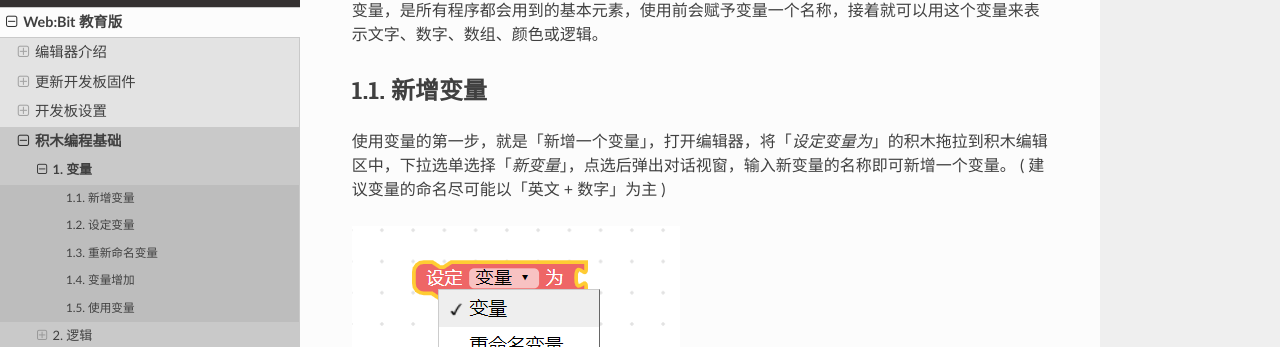
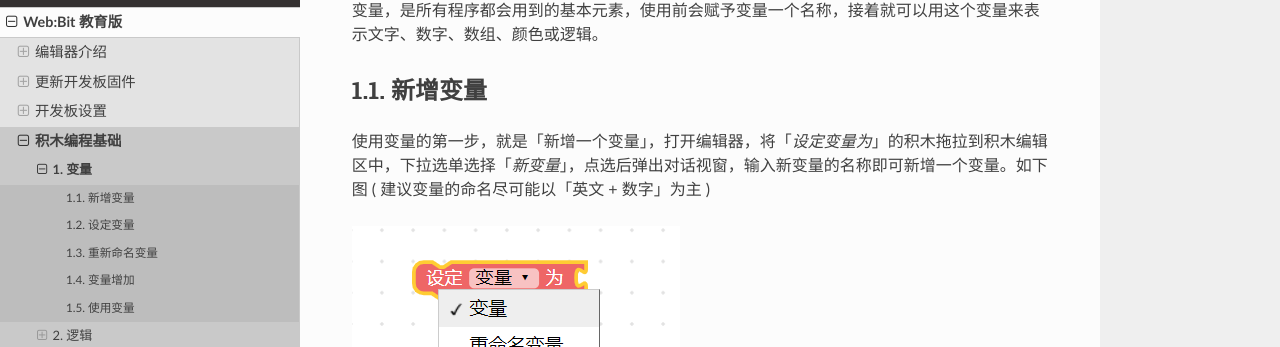
Before and after one commit to BPI-STEAM/simplified_webbit_docs, a Sphinx documentation site: the page built from source/webduino/tutorials/basic/variables.md, in a window 1280 px wide and 900 px high. Shown: the part 169-516 px from the top of the window. Built offline with Sphinx 7.4.7 and the Read the Docs theme 2.0.0, drawn with Linux system fonts in a browser that asks for light colours; pages that are not in the unit, such as notebooks, are missing from menus.

Commit message:
Update variables.md

```diff
--- a/source/webduino/tutorials/basic/variables.md
+++ b/source/webduino/tutorials/basic/variables.md
@@ -4,7 +4,7 @@
 
 ### 新增变量
 
-使用变量的第一步，就是「新增一个变量」，打开编辑器，将「*设定变量为*」的积木拖拉到积木编辑区中，下拉选单选择「*新变量*」，点选后弹出对话视窗，输入新变量的名称即可新增一个变量。 ( 建议变量的命名尽可能以「英文 + 数字」为主 )
+使用变量的第一步，就是「新增一个变量」，打开编辑器，将「*设定变量为*」的积木拖拉到积木编辑区中，下拉选单选择「*新变量*」，点选后弹出对话视窗，输入新变量的名称即可新增一个变量。如下图 ( 建议变量的命名尽可能以「英文 + 数字」为主 )
 
 ![](variables/upload_692cb4676e22fabba168b81fd4fc8942.png)
 
```
